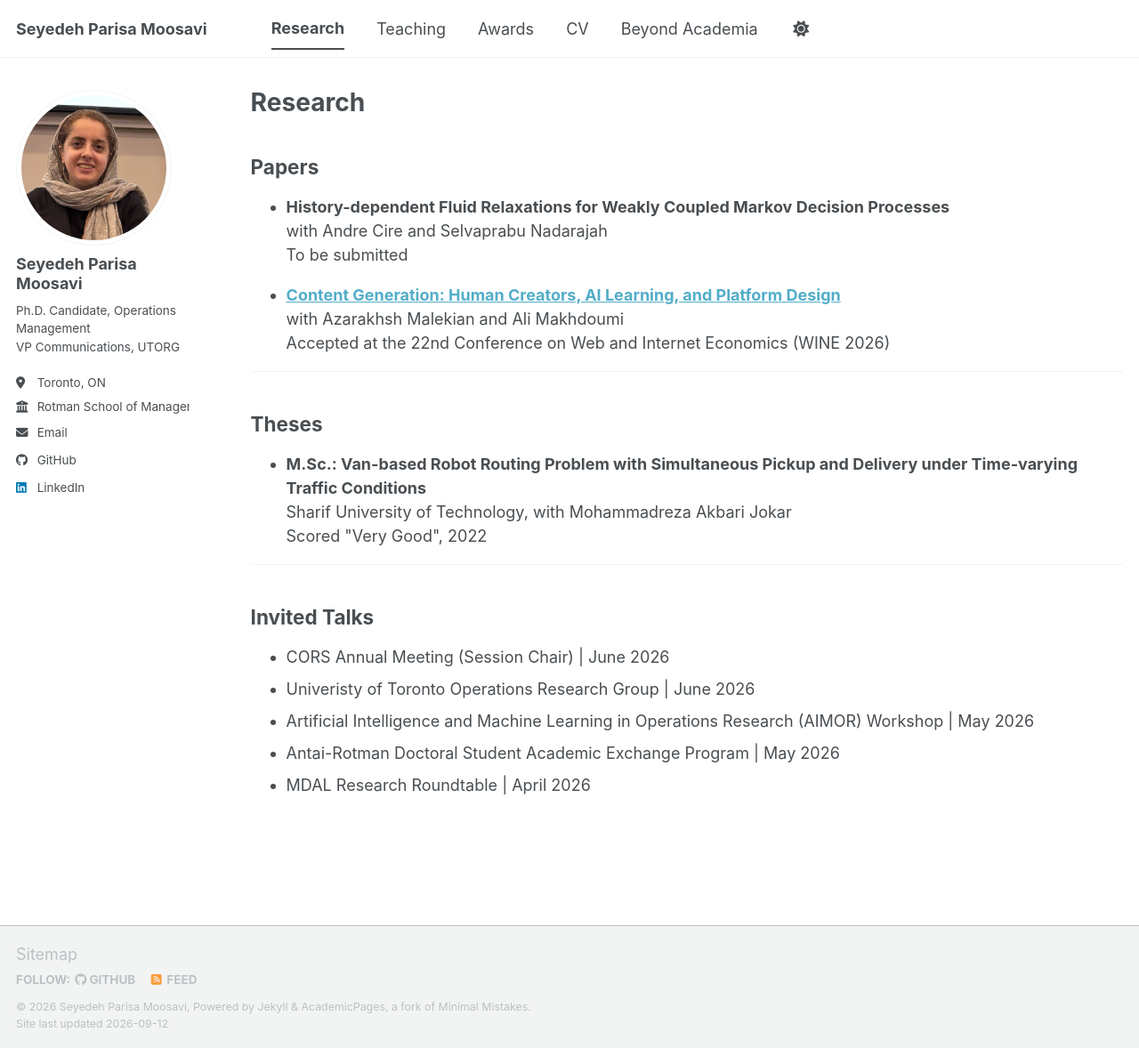
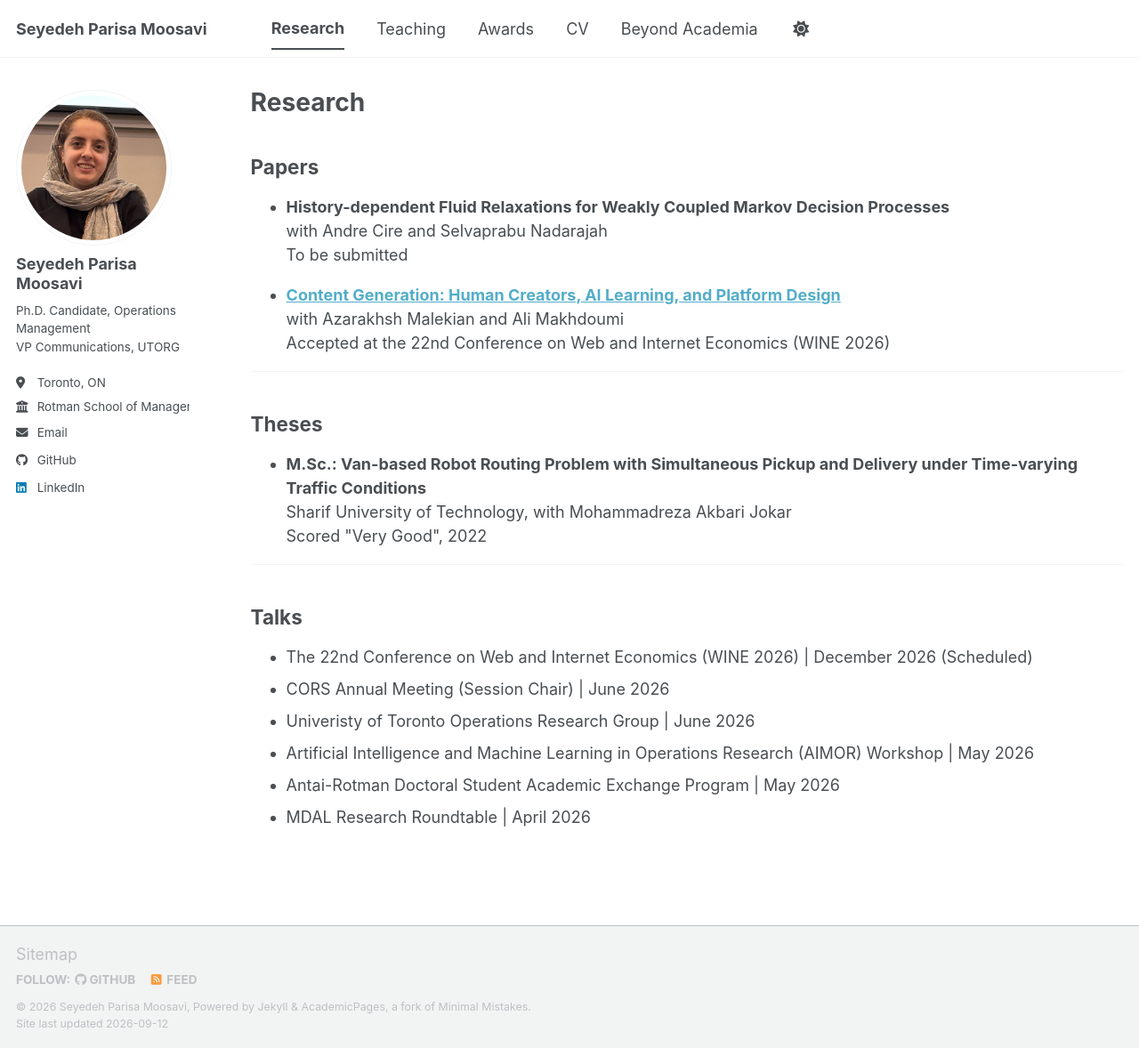
Before and after one commit to parisamsv/parisamsv.github.io, a Jekyll site: the page built from _pages/publications.html, in a window 1280 px wide and 1178 px high. Shown: the whole window at 89% size. Built offline with Jekyll 4.4.1, drawn with Linux system fonts in a browser that asks for light colours; a script bundle is joined from its source files by our own code; library files that are not in the unit come from our copies.

Commit message:
Rename 'Invited Talks' to 'Talks' and add new entry

```diff
--- a/_pages/publications.html
+++ b/_pages/publications.html
@@ -38,9 +38,13 @@ author_profile: true
 
 <hr>
 
-<h2>Invited Talks</h2>
+<h2>Talks</h2>
 
 <ul class="no-border-list">
+    <li>
+    <span class="item-text">The 22nd Conference on Web and Internet Economics (WINE 2026)</span>
+    <span class="item-date"> | December 2026 (Scheduled)</span>
+  </li>
   <li>
     <span class="item-text">CORS Annual Meeting (Session Chair) </span>
     <span class="item-date"> | June 2026</span>
```
